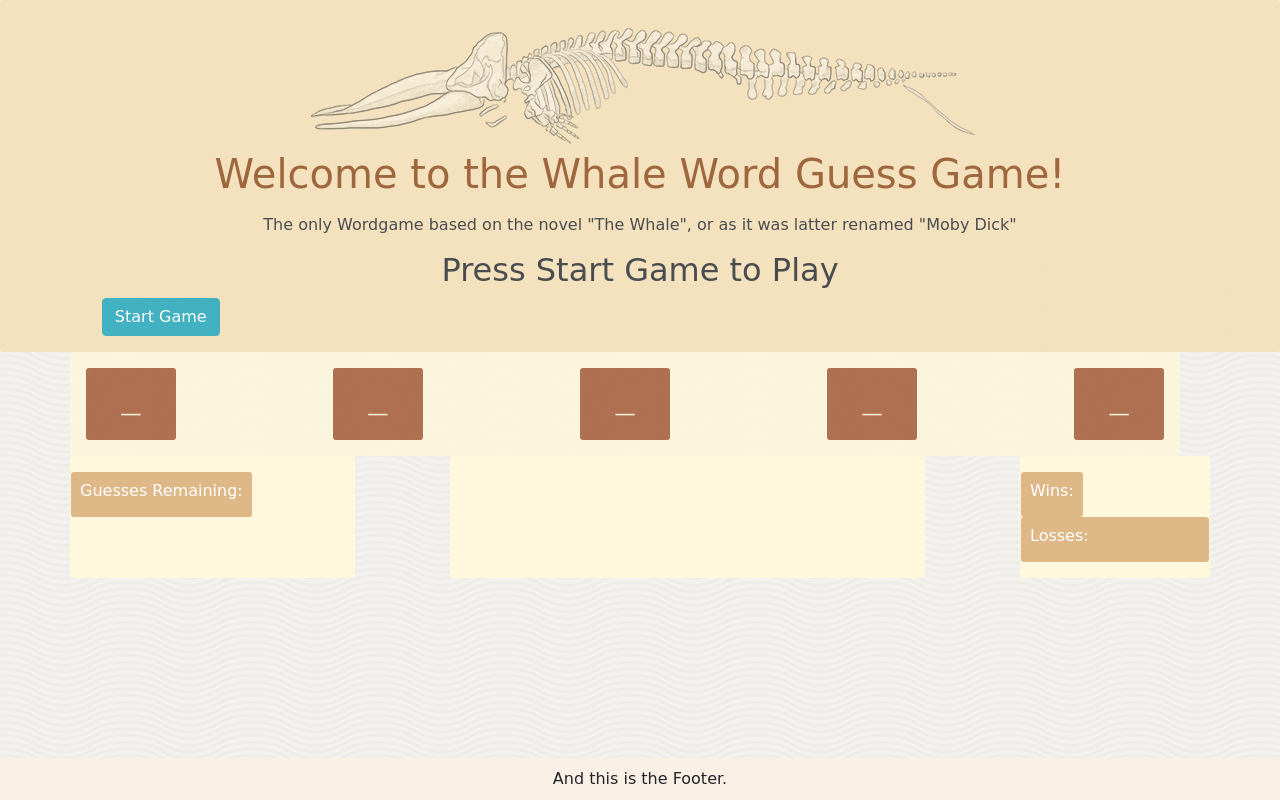
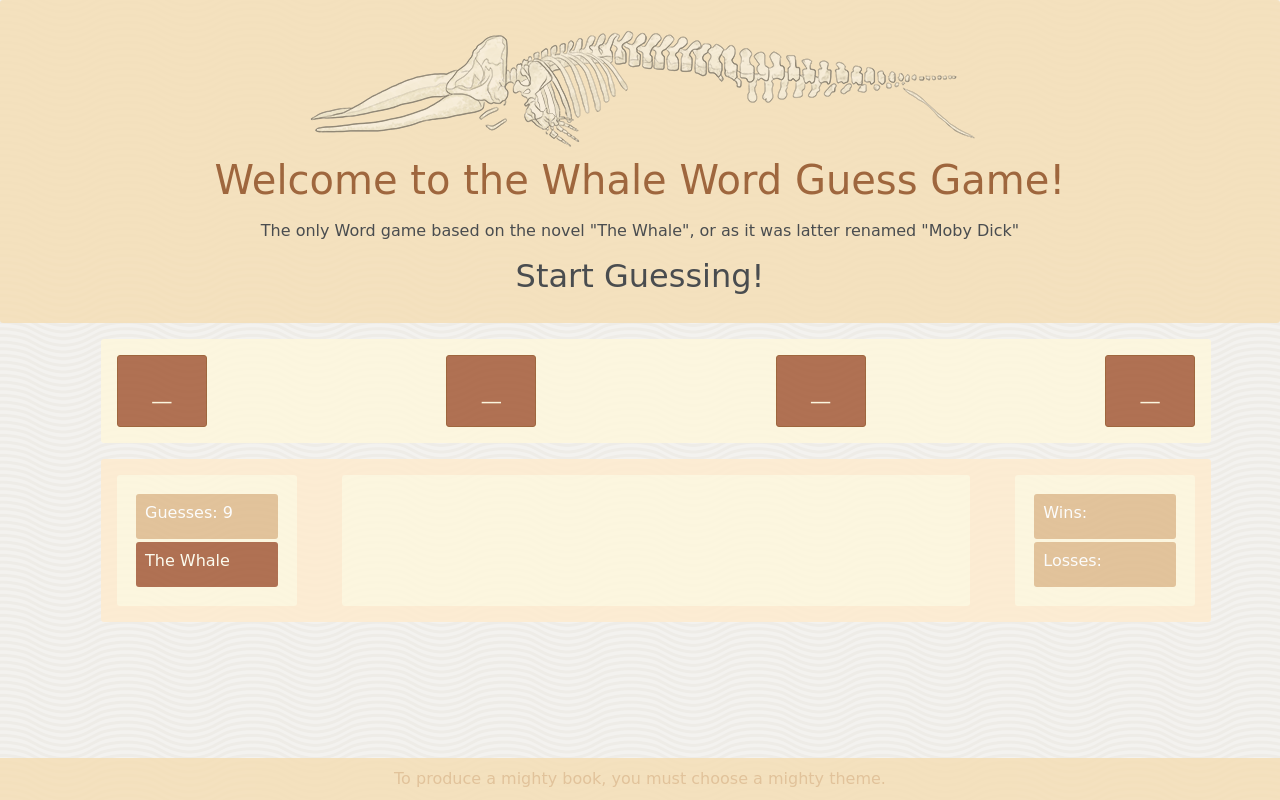
Before and after one commit to BrendanMcBryan/Word-Guess-Game, a plain HTML site: page index.html in a window 1280 px wide. Drawn offline with nearby package versions, Linux system fonts and the light colour scheme; a web font is replaced by a local one.

Commit message:
Final code and style changes ready to publish

```diff
--- a/assets/css/style.css
+++ b/assets/css/style.css
@@ -1,6 +1,6 @@
 * {
   border-radius: 3px;
-  font-family:  'Pirata One', cursive;
+  font-family: "Pirata One", cursive;
   /* font-family: "Source Code Pro", monospace; */
   /* padding: 9px; */
   /* margin: 18px; */
@@ -21,53 +21,77 @@ h3 {
 }
 
 .rejecttile {
-  background-color: ivory;
+  background-color: sienna;
   border: solid 1px darkgoldenrod;
   font-size: 12px;
   margin: 1px;
-  text-align: center;
-  color: darkgoldenrod;
+  padding: 3px 16px;
+  text-align: left;
+  color: ivory;
 }
 
-#windiv, #losediv, #guessdiv {
+#windiv,
+#losediv,
+#guessdiv {
   background-color: burlywood;
   /* padding: 9px; */
   color: white;
 }
-/* .container {
-  padding: 0;
-} */
+#mobydiv {
+  background-color: sienna;
+  color: ivory;
+
+}
+
+a {
+  color: ivory;
+
+}
+a:hover{
+  color: maroon;
+}
 header {
   background-color: wheat;
   padding: 16px;
   margin: 0px;
-  opacity: .8;
+  opacity: 0.8;
   text-align: center;
 }
-body{
+body {
   background-image: url("../images/wov.png");
 }
 
 footer {
-  background-color: linen;
+  background-color: wheat;
   width: 100%;
   position: absolute;
   bottom: 0;
   text-align: center;
+  color: burlywood;
+  opacity: 0.8;
   padding: 9px;
   border-radius: 0;
 }
 
 #gameboard {
- /* margin: auto; */
- width: 100%;
- background-color: cornsilk;
- padding: 16px;
- opacity: .8;
+  /* margin: auto; */
+  margin: 16px;
+  width: 100%;
+  background-color: cornsilk;
+  padding: 16px;
+  opacity: 0.8;
+}
+#bottomboards {
+  margin: 16px;
+  margin-top: 0;
+  width: 100%;
+  background-color: blanchedalmond;
+  padding: 16px;
+  opacity: 0.8;
 }
 .gametile {
   background-color: sienna;
-  border: solid 1 px saddlebrown;
+  border: solid 1px saddlebrown;
   font-family: "Source Code Pro", monospace;
   color: cornsilk;
   text-align: center;
@@ -78,5 +102,14 @@ footer {
 #whaleimage {
   text-align: center;
   padding: 6px;
-  opacity: .5;
+  opacity: 0.5;
 }
+
+.row {
+  margin: 3px;
+}
+
+#Subheader2 {
+  color: firebrick;
+  font-size: 32px;
+}
--- a/assets/javascript/game.js
+++ b/assets/javascript/game.js
@@ -15,20 +15,61 @@ var winTotal = 0;
 var lossTotal = 0;
 var lettersGuessed = [];
 var gamePoints = 0;
-// var gameWord = "Ahab";
+var gameWord = "test";
+var pointsToWin = 3;
+var guessesRemain = 0;
+var keypressed = "";
 
-function startGame(gameWord) {
+function playgame() {
+  lettersGuessed = [];
+  document.onkeyup = function(event) {
+    //first we will grab a random word from our word pool to get the game started
+    // console.log(gameWord.length);
+    // this section will take the users entered key and add it to their chose see if it
+    keypressed = event.key;
+
+    if (event.keyCode >= 65 && event.keyCode <= 90) {
+      if (lettersGuessed.includes(keypressed)) {
+        // console.log("you've tried that one");
+      } else {
+        // add to letters guessed
+        lettersGuessed.push(keypressed);
+        // Check if its in the Game Wrod
+
+        console.log(gameWord);
+        if (gameWord.includes(keypressed)) {
+          // console.log("Its in the Word!");
+          for (i = 0; i < gameWord.length; i++) {
+            if (keypressed === gameWord[i]) {
+              // console.log("it's in space " + i);
+              var tileSwitch = document.getElementById("tile-" + i);
+              tileSwitch.textContent = keypressed;
+              correctGuess();
+            }
+          }
+        } else {
+          incorrectGuess(keypressed);
+        }
+      }
+    }
+    // console.log(keypressed);
+  };
+}
+
+function resetgame() {
   // this clears the game board
-  //   document.getElementById("gamebuttons").style.display = "none";
+  gamePoints = 0;
+  lettersGuessed = [];
 
   document.getElementById("gameboard").innerHTML = "";
+  document.getElementById("rejectsBoard").innerHTML = "";
 
-  var gameWord = wordpool[Math.floor(Math.random() * wordpool.length)];
+  gameWord = wordpool[Math.floor(Math.random() * wordpool.length)];
   // this is to set up to conditions to win
-  var gamePoints = 0;
+  pointsToWin = gameWord.length;
+  guessesRemain = gameWord.length + 5;
 
   document.getElementById("guess-span").textContent = guessesRemain;
-  var lettersGuessed = [];
   for (i = 0; i < gameWord.length; i++) {
     var targetDiv = document.getElementById("gameboard");
     var tileDiv = document.createElement("div");
@@ -38,17 +79,15 @@ function startGame(gameWord) {
     tileDiv.classList.add("gametile", "col-1");
   }
   console.log(gameWord);
-  return gameWord;
+  playgame();
 }
 
 function nomoreGuesses() {
   lossTotal++;
   document.getElementById("Subheader2").textContent =
-    "You have failed to guess " + gameWord + ". Press Start Game to play again";
+    "Oh no you have run out of guesses! " + gameWord + " was the answer.";
   document.getElementById("loss-span").textContent = lossTotal;
-  //   document.onkeyup = function(event) {
-  //     startGame();
-  //   };
+  resetgame();
 }
 function correctGuess() {
   gamePoints++;
@@ -57,15 +96,16 @@ function correctGuess() {
   if (gamePoints === pointsToWin) {
     winTotal++;
     document.getElementById("Subheader2").textContent =
-      "You have guessed " + gameWord +"! Press Start Game to play again";
+      "Ahoy! " + gameWord + " is correct.";
     document.getElementById("win-span").textContent = winTotal;
-    document.onkeyup = function(event) {
-      startGame();
-    };
+    resetgame();
+  }
+  if (guessesRemain == 0) {
+    nomoreGuesses();
   }
 }
 function incorrectGuess(rejectkey) {
-  console.log("Not used yet");
+  // console.log("Not used yet");
   guessesRemain--;
   document.getElementById("guess-span").textContent = guessesRemain;
   // add to chosen tiles
@@ -73,8 +113,8 @@ function incorrectGuess(rejectkey) {
   var rejectTile = document.createElement("div");
   rejectTile.textContent = rejectkey;
   RejectSpot.appendChild(rejectTile);
-  rejectTile.classList.add("rejecttile", "col-2");
-  if (guessesRemain === 0) {
+  rejectTile.classList.add("rejecttile");
+  if (guessesRemain == 0) {
     nomoreGuesses();
   }
 }
@@ -83,39 +123,12 @@ function incorrectGuess(rejectkey) {
 
 // this funtion runs wheneevery a key is pressed.
 
-gameWord = startGame();
-var pointsToWin = gameWord.length;
-var guessesRemain = gameWord.length + 5;
-console.log(gameWord);
+// console.log(gameWord);
 // while (guessesRemain > 0) {
-document.onkeyup = function(event) {
-  //first we will grab a random word from our word pool to get the game started
-  // console.log(gameWord.length);
-  // this section will take the users entered key and add it to their chose see if it
-  var keypressed = event.key;
 
-  if (lettersGuessed.includes(keypressed)) {
-    console.log("you've tried that one");
-  } else {
-    // add to letters guessed
-    lettersGuessed.push(keypressed);
-    // Check if its in the Game Wrod
-    if (gameWord.includes(keypressed)) {
-      // console.log("Its in the Word!");
-      for (i = 0; i < gameWord.length; i++) {
-        if (keypressed === gameWord[i]) {
-          console.log("it's in space " + i);
-          var tileSwitch = document.getElementById("tile-" + i);
-          tileSwitch.textContent = keypressed;
-          correctGuess();
-        }
-      }
-    } else {
-      incorrectGuess(keypressed);
-    }
-  }
-  console.log(keypressed);
+resetgame();
 
-  //first check if that user has pressed that key before.
-};
-// }
+//first check if that user has pressed that key before.
+
+//;
+//
--- a/index.html
+++ b/index.html
@@ -34,46 +34,38 @@
         <div class="col-12">
           <h1>Welcome to the Whale Word Guess Game!</h1>
           <h3>
-            The only Wordgame based on the novel "The Whale", or as it was
+            The only Word game based on the novel "The Whale", or as it was
             latter renamed "Moby Dick"
           </h3>
-          <h2 id="Subheader2">Press Start Game to Play</h2>
-        </div>
-      </div>
-      <div class="row" id="gamebuttons">
-        <div class="col-3">
-          <button
-            onclick="startGame()"
-            type="button"
-            class="btn btn-info"
-            type="submit"
-          >
-            Start Game
-          </button>
+          <h2 id="Subheader2"></h2>
+          <h2>Start Guessing!</h2>
         </div>
       </div>
     </header>
     <div class="container">
       <div
         id="gameboard"
-        class="container row d-flex justify-content-between"
+        class="row d-inline-flex justify-content-between"
       ></div>
     </div>
     <div class="container">
-      <div class="row d-flex justify-content-between">
-        <div class="bcard col-3">
-          <div class="row d-inline-flex" id="guessdiv">
-            <h3>Guesses Remaining: <span id="guess-span"></span></h3>
+      <div id="bottomboards" class="row d-flex justify-content-between">
+        <div class="bcard col-2">
+          <div class="row d -flex" id="guessdiv">
+            <h3>Guesses: <span id="guess-span"></span></h3>
+          </div>
+          <div id="mobydiv" class="row d -flex" >
+            <h3><a href="http://www.gutenberg.org/files/2701/2701-h/2701-h.htm" target="_blank" >The Whale</a></h3>
           </div>
         </div>
-        <div class="bcard col-5">
+        <div class="bcard col-7">
           <div class="row d-inline-flex" id="rejectsBoard"></div>
         </div>
         <div class="bcard col-2">
-          <div class="row d-inline-flex" id="windiv">
+          <div class="row d-flex" id="windiv">
             <h3>Wins: <span id="win-span"></span></h3>
           </div>
-          <div class="row d-flex" id="losediv">
+          <div class="row d -flex" id="losediv">
             <h3>Losses: <span id="loss-span"></span></h3>
           </div>
         </div>
@@ -81,7 +73,7 @@
     </div>
 
     <footer class="foot">
-      And this is the Footer.
+      To produce a mighty book, you must choose a mighty theme.
     </footer>
 
     <script src="./assets/javascript/game.js"></script>
```
